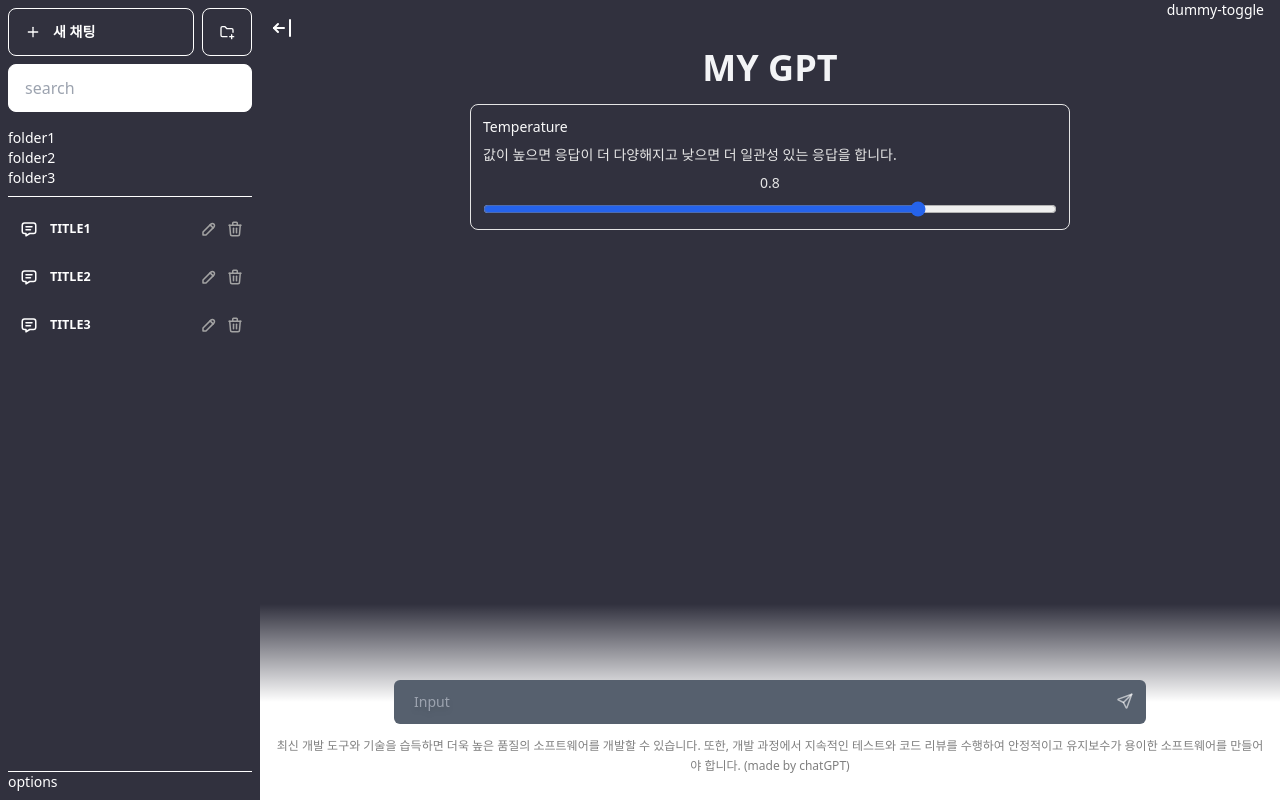
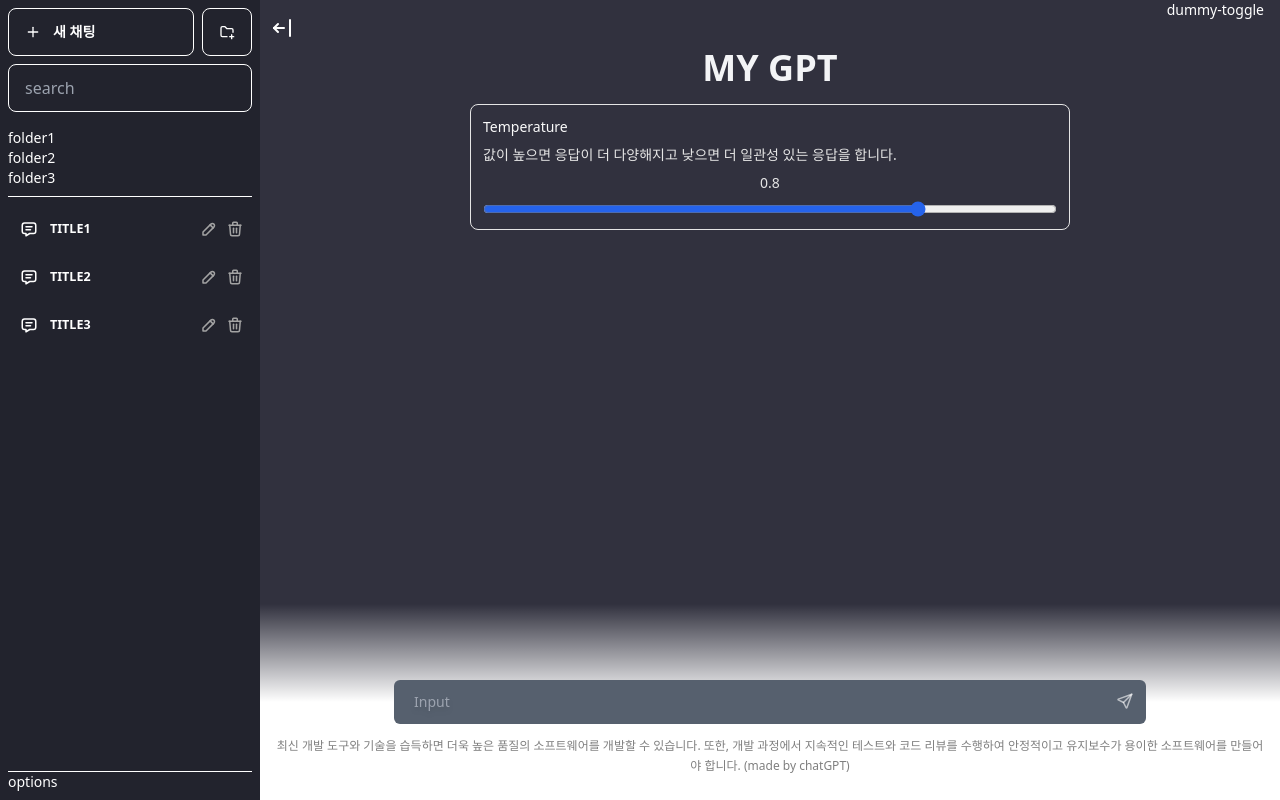
Before and after one commit to DevooKim/My-GPT-client, a Next.js app: page / in a window 1280 px wide. Both pictures are taken after a click on the button 20 px from the left and 28 px from the top of the page. Built offline with nearby package versions, Linux system fonts and the light colour scheme.

Commit message:
fix sidebar buttons

```diff
--- a/components/Chatbar/Components/Conversation.tsx
+++ b/components/Chatbar/Components/Conversation.tsx
@@ -45,7 +45,7 @@
                     />
                 </div>
             ) : (
-                <button className="flex items-center w-full gap-3 px-3 border-0 btn btn-ghost">
+                <button className="flex items-center w-full gap-3 px-3 border-0 btn btn-ghost hover:bg-sidebar-second">
                     <IconMessage size={18} />
                     <div
                         className={`relative max-h-5 flex-1 overflow-hidden text-ellipsis whitespace-nowrap break-all text-left text-[12.5px] leading-3`}
--- a/components/Sidebar/Sidebar.tsx
+++ b/components/Sidebar/Sidebar.tsx
@@ -22,13 +22,13 @@
 }: Props) {
     return isOpen ? (
         <div>
-            <div className="text-white top-0 fixed z-50 flex h-full w-[260px] flex-none flex-col space-y-2 p-2 text-[14px] transition-all sm:relative sm:top-0 bg-sidebar">
+            <div className="text-white top-0 fixed z-50 flex h-full w-[260px] flex-none flex-col space-y-2 p-2 text-[14px] transition-all sm:relative sm:top-0  bg-sidebar">
                 <div className="flex items-center">
-                    <button className="flex items-center justify-start flex-1 flex-shrink-0 gap-3 text-white select-none w-100 btn btn-outline hover:text-white hover:bg-sidebar/20">
+                    <button className="flex items-center justify-start flex-1 flex-shrink-0 gap-3 text-white select-none w-100 btn btn-outline hover:bg-sidebar-second hover:border-inherit">
                         <IconPlus size={16} />
                         {addItemButtonTitle}
                     </button>
-                    <button className="flex items-center flex-shrink-0 gap-3 ml-2 text-white select-none w-100 btn btn-outline hover:text-white hover:bg-sidebar/20">
+                    <button className="flex items-center flex-shrink-0 gap-3 ml-2 text-white select-none w-100 btn btn-outline hover:bg-sidebar-second hover:border-inherit">
                         <IconFolderPlus size={16} />
                     </button>
                 </div>
@@ -40,7 +40,7 @@
 
                 <div className="flex-grow overflow-auto">
                     <div className="flex pb-2 border-b border-white">
-                       {folderComponents}
+                        {folderComponents}
                     </div>
                     <div className="pt-2">{itemComponents}</div>
                 </div>
--- a/tailwind.config.js
+++ b/tailwind.config.js
@@ -12,8 +12,13 @@
                     DEFAULT: "#31313E",
                     primary: "#31313E",
                     second: "#363645",
-                    sidebar: "#22232D",
+
                 },
+                sidebar: {
+                    DEFAULT: "#22232D",
+                    primary: "#22232D",
+                    second: "#323442",
+                }
             },
         },
     },
```
